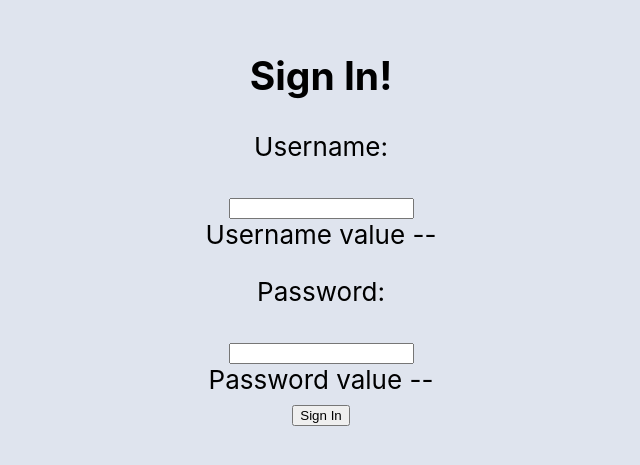
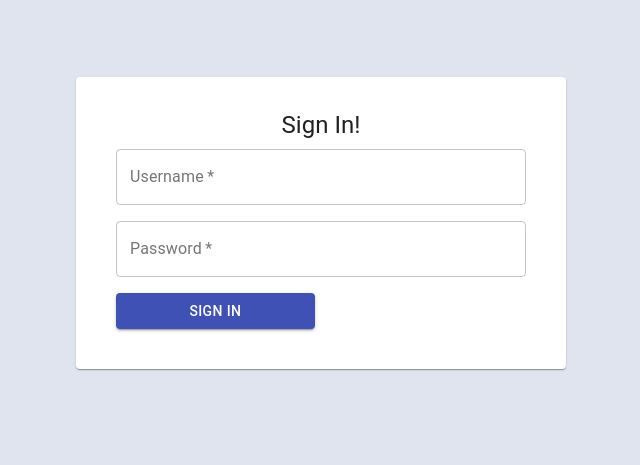
Before and after one commit to gragollier/EECS647-Project, a React (Create React App) app: page / in a window 1280 px wide. Shown: the part 177-642 px from the top of the page, without its empty margins (319-959 px from the left). Built offline with nearby package versions, Linux system fonts and the light colour scheme.

Commit message:
Style pages and convert sign in to material components

```diff
--- a/public/index.html
+++ b/public/index.html
@@ -24,7 +24,7 @@
       work correctly both with client-side routing and a non-root public URL.
       Learn how to configure a non-root public URL by running `npm run build`.
     -->
-    <title>Hackit: the front page of hackku projects</title>
+    <title>Hackit: the front page of EECS 647</title>
   </head>
   <body>
     <noscript>You need to enable JavaScript to run this app.</noscript>
--- a/src/routes/Hackit.tsx
+++ b/src/routes/Hackit.tsx
@@ -1,17 +1,42 @@
-import { Divider, Dialog, Button, DialogTitle, DialogContent, DialogActions, TextField, Typography, Container } from '@material-ui/core';
 import React, { useEffect, useState } from 'react';
 import { useParams } from 'react-router-dom';
-import { makeStyles } from '@material-ui/core/styles';
+
+
+import { createStyles, makeStyles, Theme } from '@material-ui/core/styles';
+import Button from '@material-ui/core/Button';
+import Container from '@material-ui/core/Container';
+import Divider from '@material-ui/core/Divider';
+import { Dialog, DialogTitle, DialogContent, DialogActions } from '@material-ui/core';
+import Paper from '@material-ui/core/Paper';
+import TextField from '@material-ui/core/TextField';
+import Typography from '@material-ui/core/Typography';
+
 import { apiUrl } from '../config';
 
-const useStyles = makeStyles((theme) => ({
+const useStyles = makeStyles((theme: Theme) =>
+  createStyles({
     root: {
-    '& .MuiTextField-root': {
+      display: 'flex',
+      flexDirection: 'column',
+    },
+    textField: {
       margin: theme.spacing(1),
       width: '40ch',
     },
+    button: {
+      margin: theme.spacing(1),
+      width: '25ch',
+      textAlign: 'center',
     },
-}));
+    divider: {
+      margin: theme.spacing(3),
+    },
+    paper: {
+      padding: '20px',
+      margin: '5px',
+    }
+  }),
+);
 
 type UrlParams = {
   slug: string,
@@ -109,8 +134,21 @@ const HackitPage = () => {
         </DialogTitle>
         <DialogContent>
           <form className={classes.root}>
-          <TextField id="post-title" label="Post Title" required onChange={onTitleChange} />
-          <TextField id="post-body" label="Post Body" required multiline onChange={onBodyChange} />
+            <TextField
+              id="post-title"
+              label="Post Title"
+              required
+              onChange={onTitleChange}
+              className={classes.textField}
+            />
+            <TextField
+              id="post-body"
+              label="Post Body"
+              required
+              multiline
+              onChange={onBodyChange}
+              className={classes.textField}
+            />
           </form>
         </DialogContent>
         <DialogActions>
@@ -120,31 +158,31 @@ const HackitPage = () => {
         </DialogActions>
       </Dialog>
         {hackit ? (
-          <div>
-            <Typography variant="h1">
+          <Container>
+            <Typography variant="h3">
               {hackit.name}
             </Typography>
             <Typography>
               {hackit.description}
             </Typography>
             <Button variant="outlined" color="primary" onClick={handleDialogOpen}>Create Post</Button>
-            <hr/>
+            <Divider className={classes.divider} />
             <Container style={{textAlign: "left"}}>
               {hackit.posts.map(post =>
-              <div key={post.postId}>
+                <Paper key={post.postId} className={classes.paper}>
                   <Typography variant="h3">{post.title}</Typography>
                   <Typography variant="subtitle1">By {post.creator}</Typography>
                   <Typography>{post.body}</Typography>
-                <Divider />
-              </div>)}
+                </Paper>
+              )}
             </Container>
-          </div>
+          </Container>
         ) : (
-          <div>
-            <h2>
+          <Container>
+            <Typography variant="h3">
               Hackit not found
-            </h2>
-          </div>
+            </Typography>
+          </Container>
         )}
     </Container>
   )
--- a/src/routes/Home.tsx
+++ b/src/routes/Home.tsx
@@ -1,7 +1,10 @@
 import React, { useState, useEffect } from 'react';
 import { useHistory } from 'react-router-dom';
 
+import { createStyles, makeStyles, Theme } from '@material-ui/core/styles';
 import Button from '@material-ui/core/Button';
+import Container from '@material-ui/core/Container';
+import Divider from '@material-ui/core/Divider';
 import Paper from '@material-ui/core/Paper';
 import TextField from '@material-ui/core/TextField';
 import Typography from '@material-ui/core/Typography';
@@ -12,11 +15,36 @@ type Hackit = {
   description: string,
 }
 
+const useStyles = makeStyles((theme: Theme) =>
+  createStyles({
+    root: {
+      display: 'flex',
+      flexDirection: 'column',
+    },
+    textField: {
+      margin: theme.spacing(1),
+    },
+    button: {
+      margin: theme.spacing(1),
+      width: '25ch',
+      textAlign: 'center',
+    },
+    divider: {
+      margin: theme.spacing(3),
+    },
+    paper: {
+      padding: '20px',
+      margin: '5px',
+    }
+  }),
+);
+
 const listPath = "/listsubhackits";
 const path = '/createsubhackit';
 
 const Home = () => {
   const history = useHistory();
+  const classes = useStyles();
 
   const [hackits, setHackits] = useState<Hackit[]>([]);
   const [hackitsLoaded, setHackitsLoaded] = useState<boolean>(false);
@@ -70,19 +98,19 @@ const Home = () => {
   }
 
   return (
-    <div>
+    <Container maxWidth="md">
       <Typography variant="h2">
         Welcome to Hackit!
       </Typography>
-      <div>
+      <Container>
         <Typography variant="h4">
-          Here is the current list of hackits:
+          Go to a hackit:
         </Typography>
         {hackits.map((hackit) => {
           return(
             <Paper
               key={hackit.name}
-              style={{padding: '20px', margin: '5px'}}
+              className={classes.paper}
               onClick={() => clickHackit(hackit)}
             >
               <Typography variant="h5">
@@ -94,25 +122,41 @@ const Home = () => {
             </Paper>
           );
         })}
-      </div>
-      <div>
+      </Container>
+      <Divider className={classes.divider} />
+      <Container className={classes.root} maxWidth="xs">
         <Typography variant="h4">
           Create a hackit?
         </Typography>
-        <Typography variant="body1">
-          Name:
-        </Typography>
-        <TextField variant="outlined" value={newHackitName} onChange={changeNewHackitName} />
-        <Typography variant="body1">
-          Description:
-        </Typography>
-        <TextField variant="outlined" value={newHackitDesc} onChange={changeNewHackitDesc} />
-        <br />
-        <Button variant="contained" color="primary" onClick={createNewHackit}>
+        <TextField
+          variant="outlined"
+          label="Name"
+          required
+          value={newHackitName}
+          onChange={changeNewHackitName}
+          className={classes.textField}
+          fullWidth
+        />
+        <TextField
+          variant="outlined"
+          label="Description"
+          multiline
+          required
+          value={newHackitDesc}
+          onChange={changeNewHackitDesc}
+          className={classes.textField}
+          fullWidth
+        />
+        <Button
+          variant="contained"
+          color="primary"
+          onClick={createNewHackit}
+          className={classes.button}
+        >
           Create Hackit
         </Button>
-      </div>
-    </div>
+      </Container>
+    </Container>
   );
 }
 
--- a/src/routes/SignIn.tsx
+++ b/src/routes/SignIn.tsx
@@ -1,11 +1,37 @@
 import React, { useState } from 'react';
 import { useHistory } from 'react-router-dom';
+
+import { createStyles, makeStyles, Theme } from '@material-ui/core/styles';
+import Button from '@material-ui/core/Button';
+import Paper from '@material-ui/core/Paper';
+import TextField from '@material-ui/core/TextField';
+import Typography from '@material-ui/core/Typography';
 
 const api = 'https://1pyrtegry1.execute-api.us-east-1.amazonaws.com/prod';
 const path = '/signin'
 
+const useStyles = makeStyles((theme: Theme) =>
+  createStyles({
+    root: {
+      display: 'flex',
+      flexDirection: 'column',
+      padding: theme.spacing(4),
+    },
+    textField: {
+      margin: theme.spacing(1),
+      width: '25ch',
+    },
+    button: {
+      margin: theme.spacing(1),
+      width: '25ch',
+      textAlign: 'center',
+    },
+  }),
+);
+
 const SignIn = () => {
   const history = useHistory();
+  const classes = useStyles();
 
   const [username, setUsername] = useState('');
   const [password, setPassword] = useState('');
@@ -40,27 +66,37 @@ const SignIn = () => {
   }
 
   return (
-    <div>
-      <h2>
+    <Paper className={classes.root}>
+      <Typography variant="h5">
         Sign In!
-      </h2>
-      <p>
-        Username:
-      </p>
-      <input type="text" value={username} onChange={changeUsername} />
-      <br />
-      Username value -- {username}
-      <p>
-        Password:
-      </p>
-      <input type="password" value={password} onChange={changePassword} />
-      <br />
-      Password value -- {password}
-      <br />
-      <button onClick={handleClick}>
+      </Typography>
+      <TextField
+        variant="outlined"
+        label="Username"
+        required
+        value={username}
+        onChange={changeUsername}
+        className={classes.textField}
+        fullWidth
+      />
+      <TextField
+        variant="outlined"
+        label="Password"
+        required
+        value={password}
+        onChange={changePassword}
+        className={classes.textField}
+        fullWidth
+      />
+      <Button
+        variant="contained"
+        color="primary"
+        onClick={handleClick}
+        className={classes.button}
+      >
         Sign In
-      </button>
-    </div>
+      </Button>
+    </Paper>
   )
 };
 
```
Lines whose indentation alone changed are shown as unchanged.
